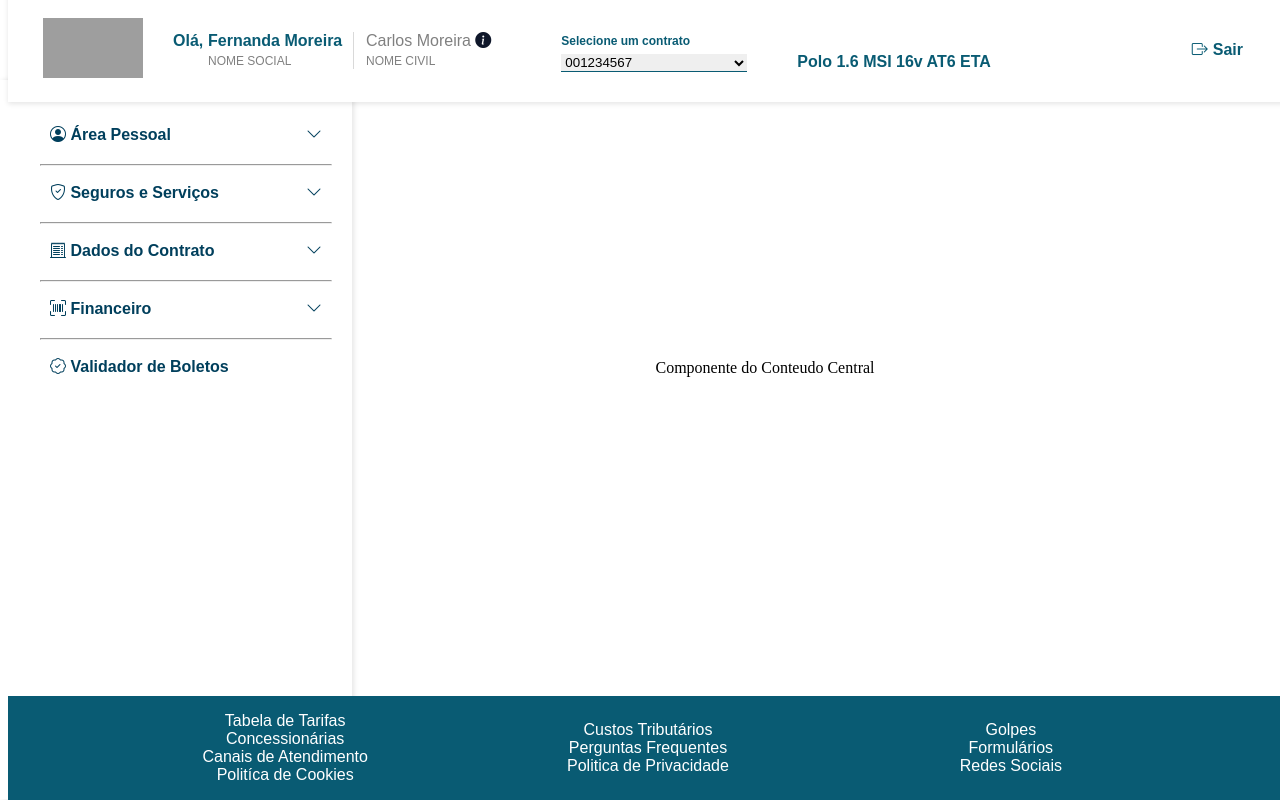
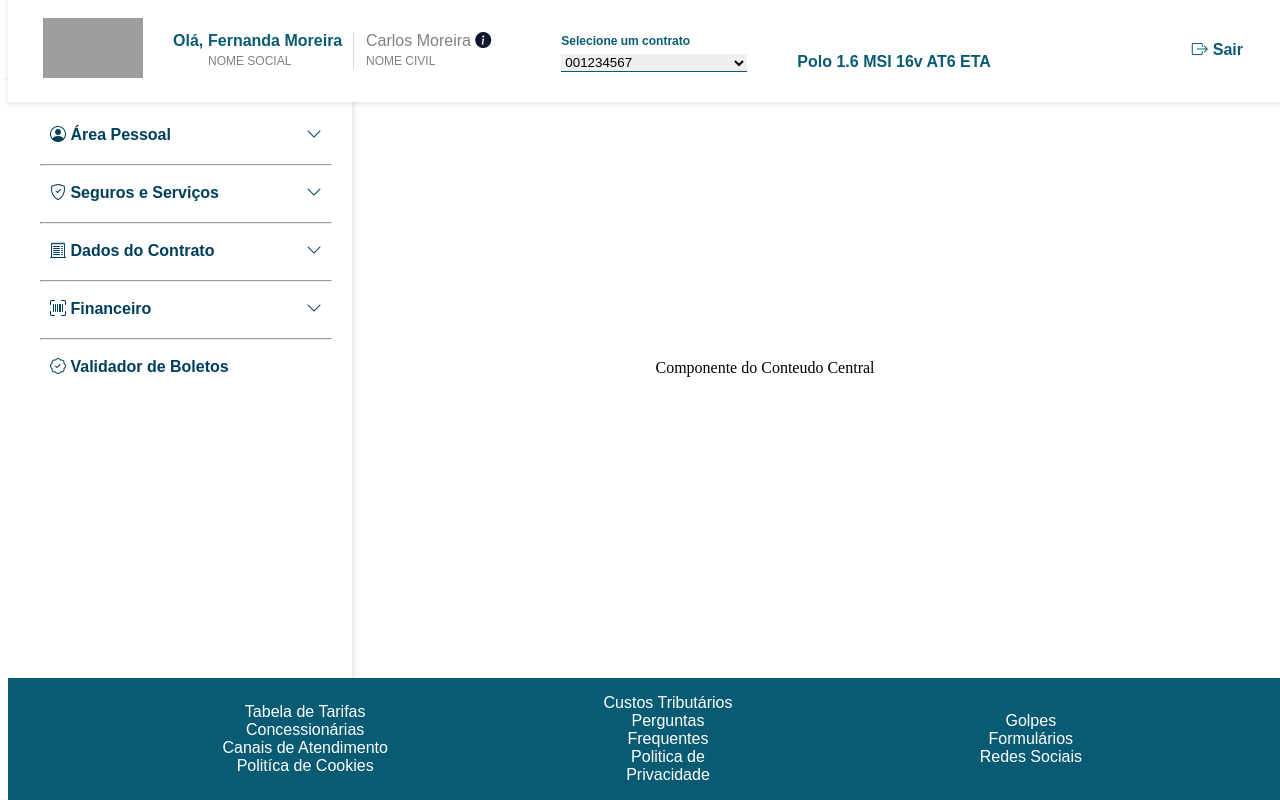
Before and after one commit to christiananjos/Projeto, an Angular app in the folder Poc-Volks/: page / in a window 1280 px wide. Built offline with nearby package versions, Linux system fonts and the light colour scheme; grey boxes are pictures that could not be loaded.

Commit message:
removi css do footer que iria usar

```diff
--- a/Poc-Volks/src/app/app.component.html
+++ b/Poc-Volks/src/app/app.component.html
@@ -329,17 +329,14 @@
     background-color: #095B73;
     font-family: Arial, sans-serif;
     align-items: center;
-    padding: -500px;
   }
 
   .footer-column {
-    flex: 1 1 30%;
     text-align: center;
   }
 
   .footer-column ul {
     list-style: none;
-    padding: 0;
   }
 
   .footer-column a {
```
